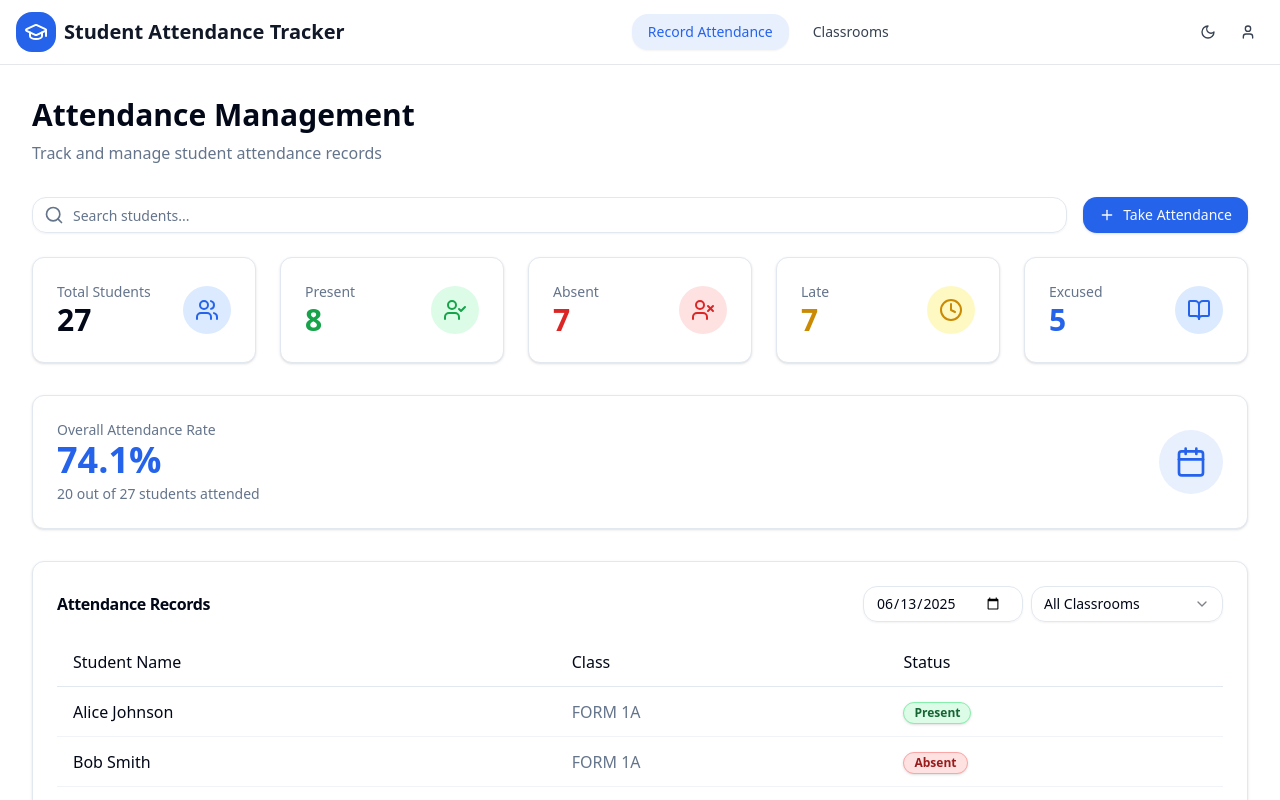
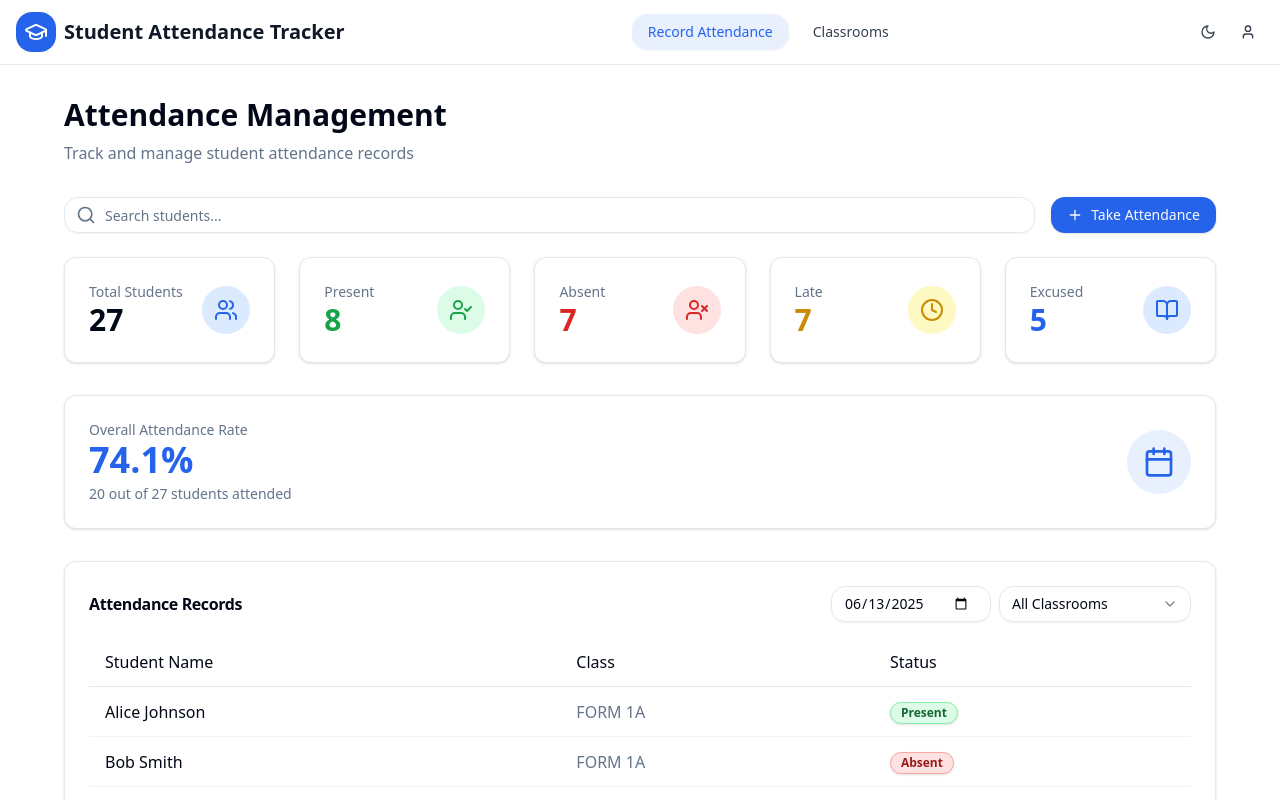
Before and after one commit to Azemchap/student-attendance-record, a Next.js app: page /attendance in a window 1280 px wide. Shown: the top 800 px of the page. Built offline with nearby package versions, Linux system fonts and the light colour scheme.

Commit message:
added container class

```diff
--- a/app/layout.tsx
+++ b/app/layout.tsx
@@ -20,7 +20,7 @@ export default function RootLayout({
       <body>
         <ThemeProvider>
           <Header />
-          <main className="min-h-screen">
+          <main className="container min-h-screen">
             {children}
           </main>
           <Footer />
```
